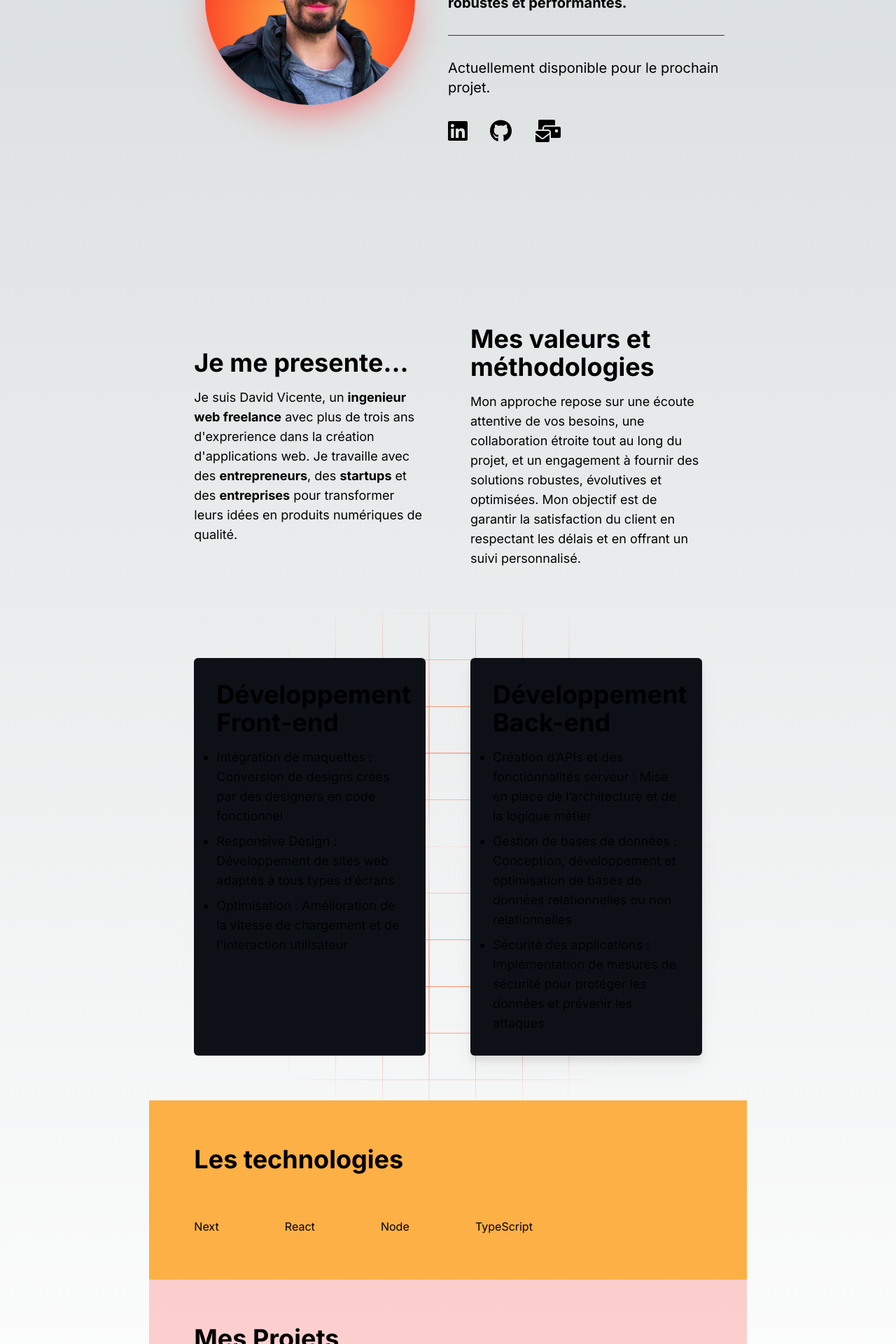
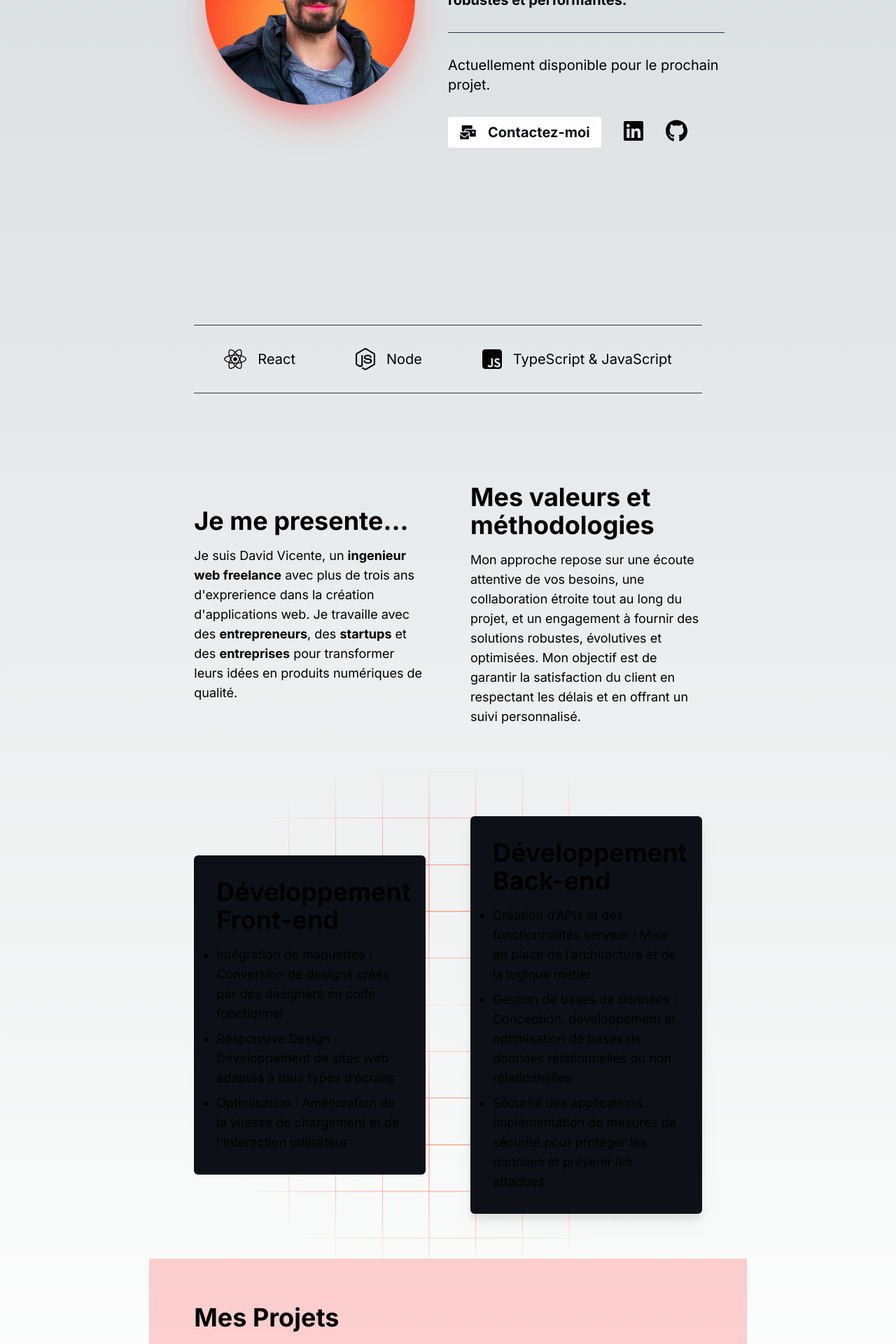
Before and after one commit to david-vct/my-portfolio, a Next.js app: page / in a window 1280 px wide. Shown: the part 400-2320 px from the top of the page at 70% size. Built offline with nearby package versions, Linux system fonts and the light colour scheme.

Commit message:
feat: rebuild site layout

```diff
--- a/app/components/Hero.tsx
+++ b/app/components/Hero.tsx
@@ -25,15 +25,20 @@ const Hero = () => {
 					<p className="text-xl font-bold">Ensemble, créons des applications web robustes et performantes.</p>
 				</div>
 				<p className="pt-8 text-xl">Actuellement disponible pour le prochain projet.</p>
-				<div className="flex row gap-8 pt-8">
+				<div className="flex flex-row items-center gap-8 pt-8">
+					<a
+						className="flex flex-row items-center px-4 py-2 bg-neutral rounded bg-white text-base font-bold"
+						href="mailto:david.vct@proton.me"
+						target="_blank"
+					>
+						<FontAwesomeIcon className="h-5" icon={faEnvelopesBulk} />
+						<div className="pl-4 text-xl">Contactez-moi</div>
+					</a>
 					<a href="https://www.linkedin.com/in/david-vct/" target="_blank">
 						<FontAwesomeIcon className="h-8" icon={faLinkedin} />
 					</a>
 					<a href="https://github.com/david-vct" target="_blank">
 						<FontAwesomeIcon className="h-8" icon={faGithub} />
-					</a>
-					<a href="mailto:david.vct@proton.me" target="_blank">
-						<FontAwesomeIcon className="h-8" icon={faEnvelopesBulk} />
 					</a>
 				</div>
 			</div>
--- a/app/components/PresentationSection.tsx
+++ b/app/components/PresentationSection.tsx
@@ -2,8 +2,8 @@ import React from "react"
 
 const PresentationSection = () => {
 	return (
-		<section className="w-full md:w-2/3 p-16">
-			<div className="grid grid-cols-2 gap-16 items-center">
+		<section className="flex flex-col place-content-center w-full min-h-[50svh] md:w-2/3 p-16">
+			<div className="grid grid-cols-1 md:grid-cols-2 gap-16 items-center">
 				<div>
 					<h1 className="text-4xl font-bold pb-4">Je me presente...</h1>
 					<p className="text-lg">
--- a/app/components/ServicesSection.tsx
+++ b/app/components/ServicesSection.tsx
@@ -2,7 +2,7 @@ import React from "react"
 
 const ServicesSection = () => {
 	return (
-		<section className="relative grid grid-rows-2 lg:grid-rows-1 lg:grid-cols-2 gap-16 w-full md:w-2/3 p-16">
+		<section className="relative grid grid-rows-2 lg:grid-rows-1 lg:grid-cols-2 gap-16 items-center justify-center w-full md:w-2/3 min-h-[80svh] p-16">
 			<div className="absolute z-[-1] w-full h-full bg-[url('/grid-orange.svg')] [mask-image:radial-gradient(circle,transparent_0%,#000_30%,transparent_70%)]"></div>
 			<div className="p-8 bg-base drop-shadow-ml rounded-md">
 				<h2 className="text-4xl font-bold">Développement Front-end</h2>
--- a/app/components/TechnoSection.tsx
+++ b/app/components/TechnoSection.tsx
@@ -1,14 +1,23 @@
+import { faNodeJs, faReact, faSquareJs } from "@fortawesome/free-brands-svg-icons"
+import { FontAwesomeIcon } from "@fortawesome/react-fontawesome"
 import React from "react"
 
 const TechnoSection = () => {
 	return (
-		<section className="w-full md:w-2/3 p-16 bg-secondary">
-			<h1 className="text-4xl font-bold pb-16">Les technologies</h1>
-			<div className="flex flex-row justify-between w-2/3">
-				<div>Next</div>
-				<div>React</div>
-				<div>Node</div>
-				<div>TypeScript</div>
+		<section className="w-full md:w-2/3 p-16">
+			<div className="flex flex-row justify-around pb-8 pt-8 border-b border-t border-neutral">
+				<div className="flex flex-row items-center gap-4 text-xl">
+					<FontAwesomeIcon className="h-8" icon={faReact} />
+					<div>React</div>
+				</div>
+				<div className="flex flex-row items-center gap-4 text-xl">
+					<FontAwesomeIcon className="h-8" icon={faNodeJs} />
+					<div>Node</div>
+				</div>
+				<div className="flex flex-row items-center gap-4 text-xl">
+					<FontAwesomeIcon className="h-8" icon={faSquareJs} />
+					<div>TypeScript & JavaScript</div>
+				</div>
 			</div>
 		</section>
 	)
--- a/app/page.tsx
+++ b/app/page.tsx
@@ -10,9 +10,9 @@ export default function Home() {
 		<>
 			<main className="flex flex-col items-center justify-between">
 				<Hero />
+				<TechnoSection />
 				<PresentationSection />
 				<ServicesSection />
-				<TechnoSection />
 				<ProjectSection />
 			</main>
 			<Footer />
```
